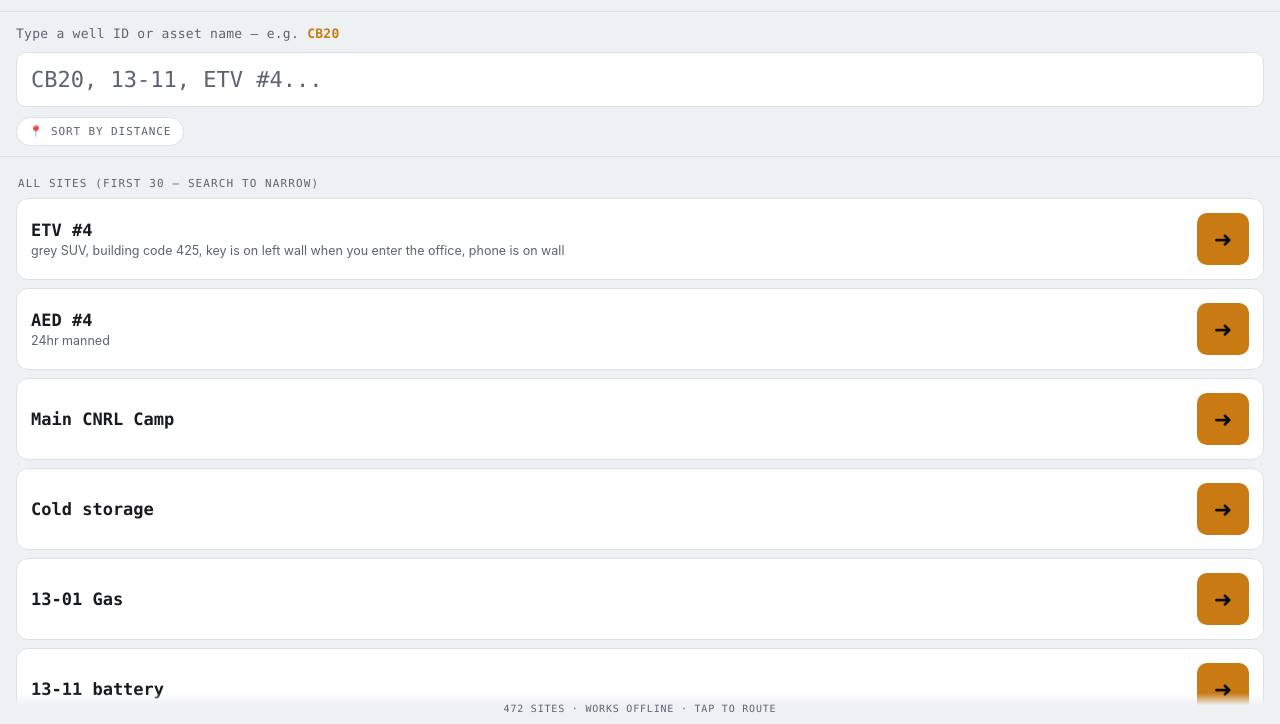
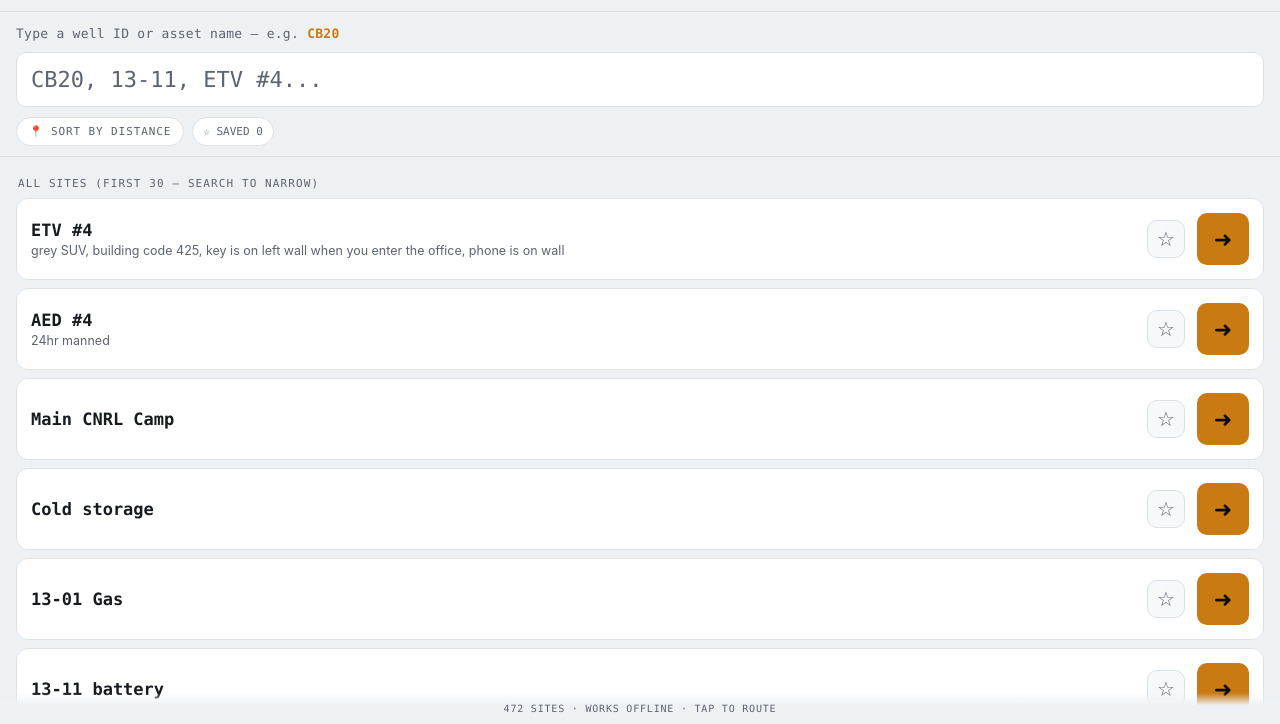
Before and after one commit to maksjoy/CNRL_MAP, a plain HTML site: page index.html in a window 1280 px wide. Shown: the part 76-800 px from the top of the page. Drawn offline with Linux system fonts and the light colour scheme.

Commit message:
Add saved locations and favorites filter

```diff
--- a/index.html
+++ b/index.html
@@ -1,5 +1,5 @@
 <!DOCTYPE html>
-<!-- APP_VERSION: 2026.07.06-5 -->
+<!-- APP_VERSION: 2026.11.24-6 -->
 <html lang="en">
 <head>
 <meta charset="UTF-8">
@@ -285,6 +285,9 @@
   }
   #locBtn.active { color: var(--green); border-color: rgba(61,214,140,0.35); }
   #locStatus { font-family: var(--mono); font-size: 11px; color: var(--muted); }
+  .favorite-btn{width:38px;height:38px;flex-shrink:0;border:1px solid var(--line);border-radius:10px;background:var(--panel-2);color:var(--muted);font-size:20px;cursor:pointer}
+  .favorite-btn.active{color:var(--amber);border-color:var(--amber-dim)}
+  #favToggle{font-family:var(--mono);font-size:11px;color:var(--muted);background:var(--panel);border:1px solid var(--line);border-radius:20px;padding:7px 10px}
 
   main {
     flex: 1;
@@ -418,6 +421,7 @@
   </div>
   <div class="loc-row">
     <button id="locBtn">📍 Sort by distance</button>
+    <button id="favToggle" type="button">☆ SAVED <span id="favCount">0</span></button>
     <span id="locStatus"></span>
   </div>
 </div>
@@ -466,6 +470,15 @@ const readoutEl = document.getElementById('readout');
 const locBtn = document.getElementById('locBtn');
 const locStatus = document.getElementById('locStatus');
 const gpsDot = document.getElementById('gpsDot');
+const favToggle = document.getElementById('favToggle');
+let favorites = new Set();
+let favoritesOnly = false;
+try { const saved = JSON.parse(localStorage.getItem('cnrl-map-favorites') || '[]'); if (Array.isArray(saved)) favorites = new Set(saved); } catch (e) {}
+function isFavorite(name) { return favorites.has(name); }
+function saveFavorites() { try { localStorage.setItem('cnrl-map-favorites', JSON.stringify(Array.from(favorites))); } catch (e) {} document.getElementById('favCount').textContent = favorites.size; }
+function toggleFavorite(name) { if (favorites.has(name)) favorites.delete(name); else favorites.add(name); saveFavorites(); render(); }
+saveFavorites();
+favToggle.addEventListener('click', () => { favoritesOnly = !favoritesOnly; favToggle.classList.toggle('active', favoritesOnly); favToggle.textContent = (favoritesOnly ? '★ SAVED ' : '☆ SAVED ') + favorites.size; render(); });
 
 function normalize(str) {
   return str
@@ -546,6 +559,7 @@ function renderCard(w, query) {
         ${infoHtml}
         ${distHtml}
       </div>
+      <button class="favorite-btn ${isFavorite(w.name) ? "active" : ""}" data-favorite="${escapeHtml(w.name)}" aria-label="Save location">${isFavorite(w.name) ? "★" : "☆"}</button>
       <button class="go-btn" data-lat="${w.lat}" data-lng="${w.lng}">➜</button>
     </div>
   `;
@@ -585,6 +599,8 @@ function routeFromHere(btn) {
 }
 
 contentEl.addEventListener('click', (e) => {
+  const star = e.target.closest('.favorite-btn');
+  if (star) { toggleFavorite(star.dataset.favorite); return; }
   const btn = e.target.closest('.go-btn');
   if (btn) routeFromHere(btn);
 });
@@ -600,7 +616,7 @@ function render() {
     results = [...WELLS];
     if (userLoc) {
       results.sort((a, b) => haversine(userLoc.lat, userLoc.lng, a.lat, a.lng) - haversine(userLoc.lat, userLoc.lng, b.lat, b.lng));
-    } else {
+    } else if (!favoritesOnly) {
       results = results.slice(0, 30);
     }
     readoutEl.innerHTML = userLoc
@@ -621,6 +637,7 @@ function render() {
       : `No match for "${escapeHtml(raw)}"`;
   }
 
+  if (favoritesOnly) results = results.filter(w => favorites.has(w.name));
   if (!results.length) {
     contentEl.innerHTML = `
       <div class="empty">
@@ -631,7 +648,7 @@ function render() {
     return;
   }
 
-  const label = q
+  const label = q || favoritesOnly
     ? ''
     : `<div class="count-label">${userLoc ? 'NEAREST FIRST' : 'ALL SITES (first 30 — search to narrow)'}</div>`;
   contentEl.innerHTML = label + `<div class="results">${results.map(w => renderCard(w, raw)).join('')}</div>`;
@@ -765,7 +782,7 @@ installModal.addEventListener('click', (e) => {
 });
 
 // ---------- Version check: compare running app vs the file currently deployed ----------
-const APP_VERSION = "2026.07.06-5";
+const APP_VERSION = "2026.11.24-6";
 const updateBanner = document.getElementById('updateBanner');
 const updateBtn = document.getElementById('updateBtn');
 let updateAvailable = false;
```
